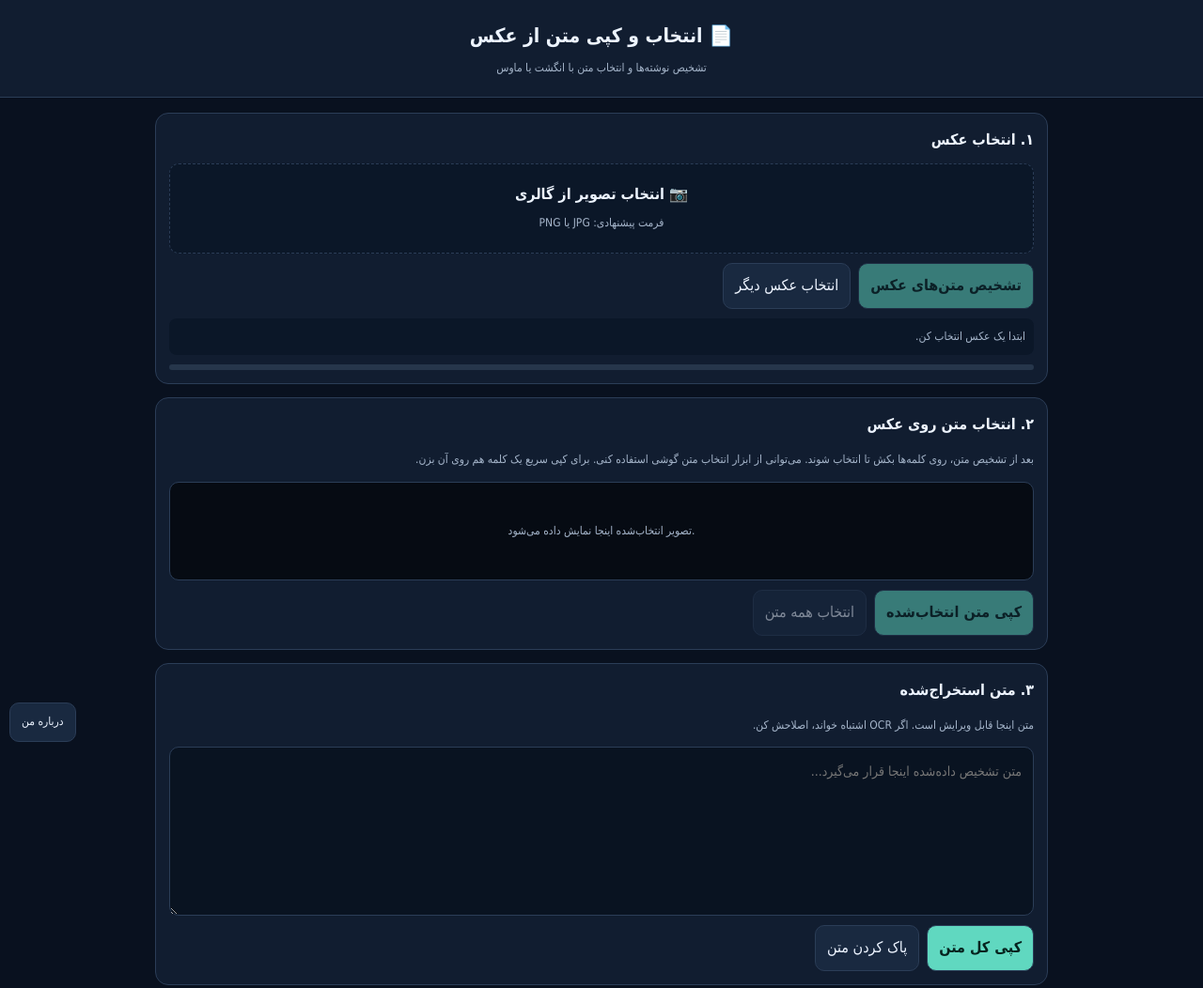
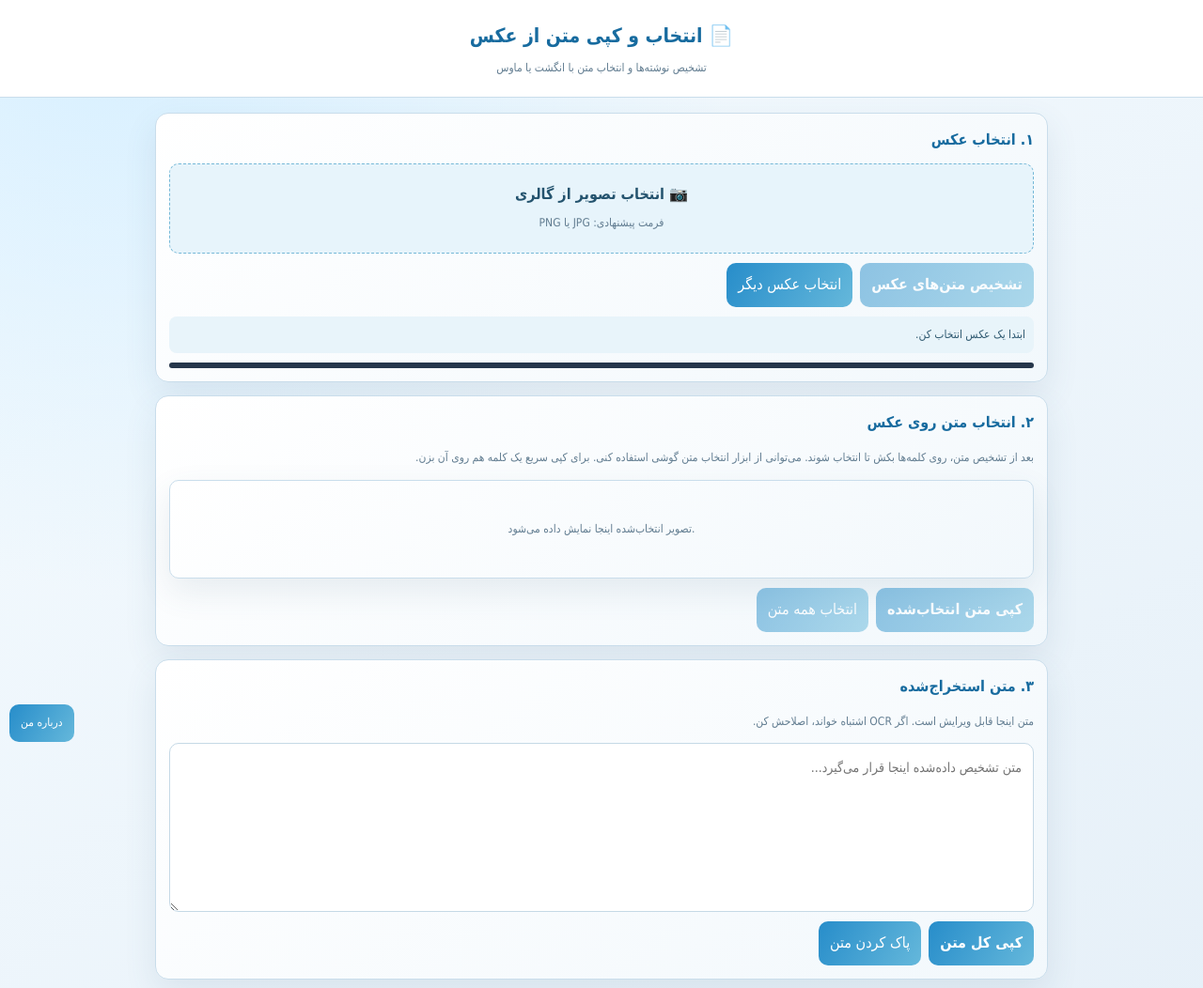
Before and after one commit to masoud73d/Text-reader, a plain HTML site: page index.html in a window 1280 px wide. Shown: the top 1052 px of the page at 94% size. Drawn offline with Linux system fonts and the light colour scheme.

Commit message:
Redesign visual theme and improve interface styling

```diff
--- a/index.html
+++ b/index.html
@@ -114,6 +114,19 @@ footer{text-align:center;color:var(--muted);font-size:11px;padding:15px}
   .panel{padding:10px}
   .toolbar button{flex:1}
 }
+
+/* MASOUD_VISUAL_REDESIGN_V1 */
+/* Paper & sky OCR workspace */
+:root{--bg:#edf5fb;--panel:#ffffff;--border:#c9ddeb;--accent:#2587c8;--text:#183247;--muted:#627d91}
+body{background:radial-gradient(ellipse at 10% 0%,#d6efff 0,transparent 40%),linear-gradient(145deg,#f5fbff,#e6f0f8)!important;color:#183247!important}
+header{color:#183247!important}
+.panel,.card,#viewer{background:linear-gradient(145deg,#fff,#f2f8fc)!important;border-color:#c9ddeb!important;box-shadow:0 14px 35px #42647d1c!important}
+h1,h2{color:#176b9f!important}
+button,.primary{background:linear-gradient(120deg,#278dca,#65b8db)!important;color:white!important;border:0!important}
+.upload{background:#e7f4fb!important;border-color:#75b8d7!important;color:#24536e!important}
+input,textarea,select{background:#fff!important;color:#183247!important;border-color:#c5d9e6!important}
+#status{background:#e8f4fa!important;color:#315b72!important}
+
 </style>
 </head>
 <body>
```
